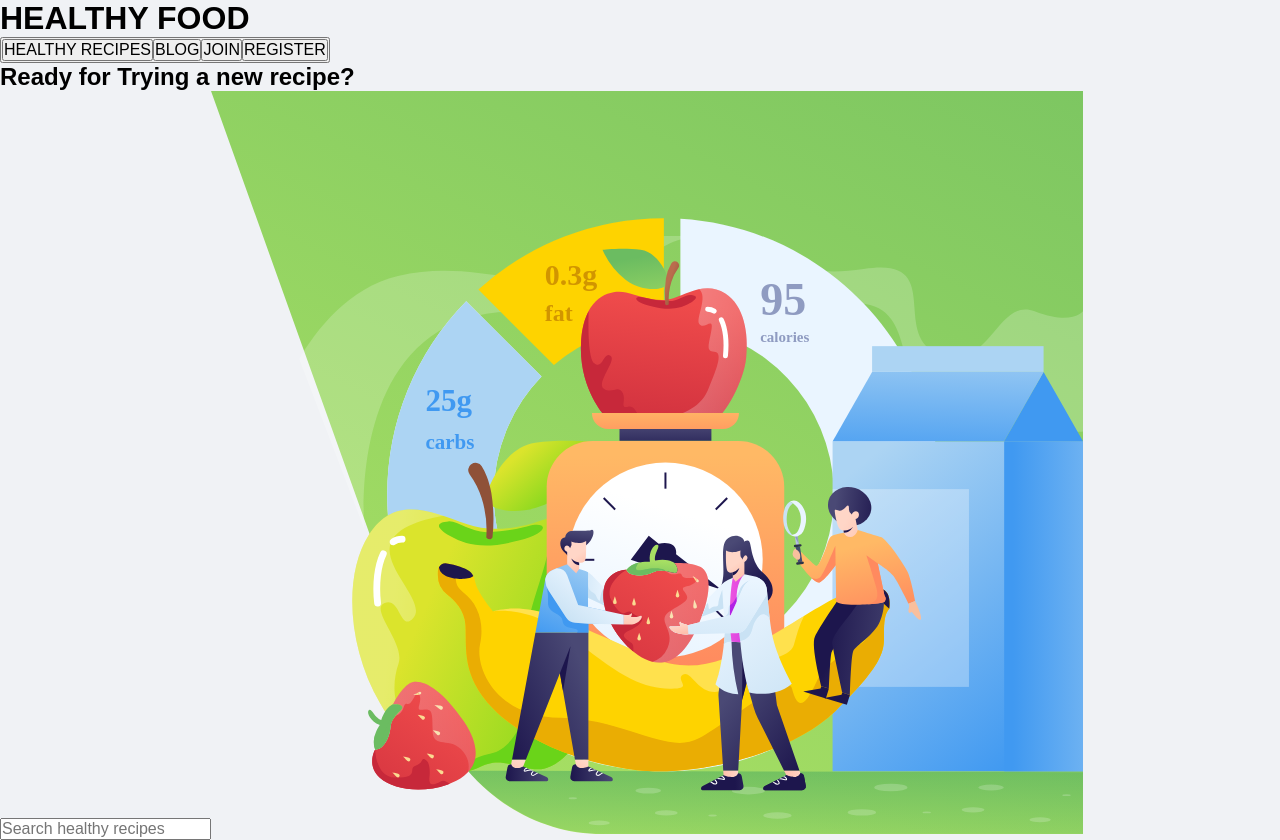
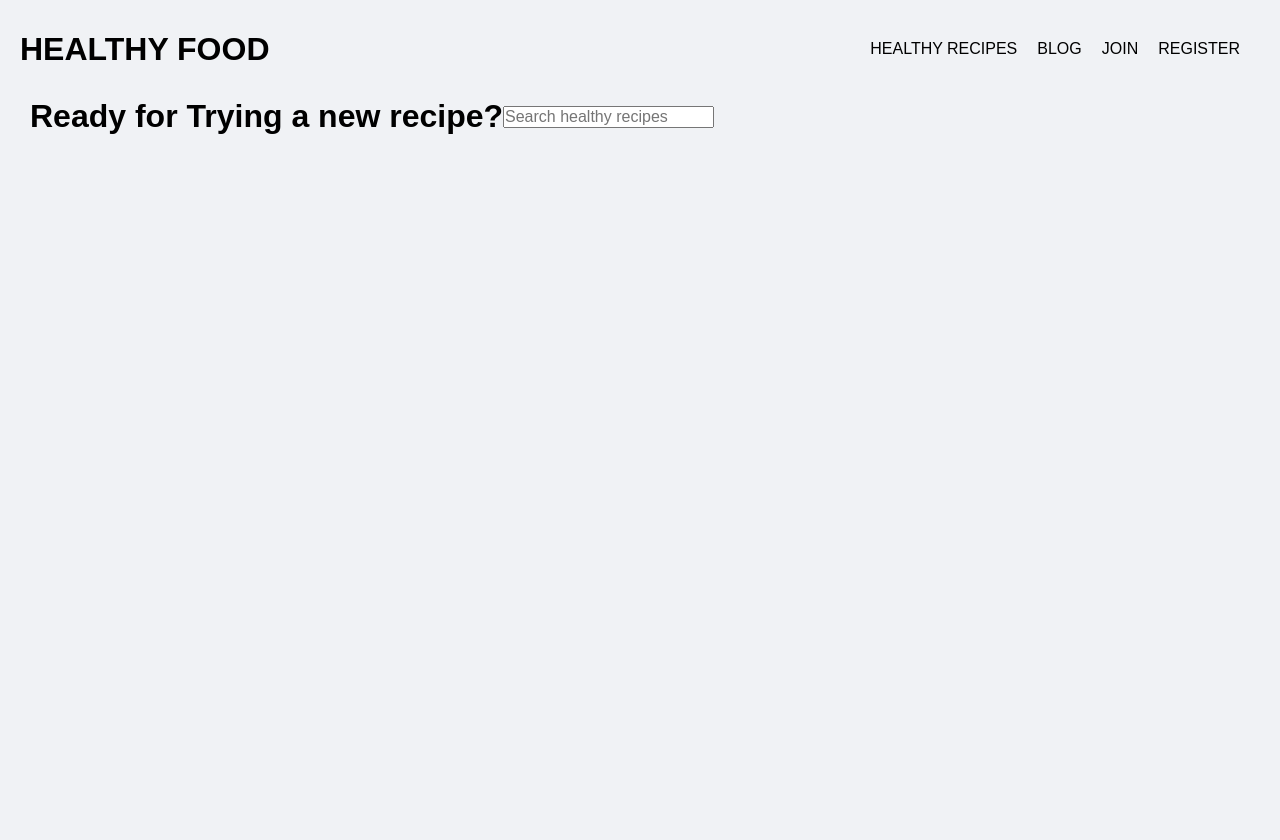
Before and after one commit to mariabenning/ProjetoComidaSaudadel, a React (Create React App) app: page / in a window 1280 px wide. After the commit the page ends 800 px from the top, so only its background shows below. Built offline with nearby package versions, Linux system fonts and the light colour scheme.

Commit message:
estilizando pagehome

```diff
--- a/src/Pages/Home/Home.js
+++ b/src/Pages/Home/Home.js
@@ -1,7 +1,7 @@
 
 import React from 'react'
 import Illutration from '../../img/Illustration.svg';
-import { Menu, Header, ContainerPrincipal } from './styled';
+import { NavMenu, Header, HomePage, TextPage, InputHome, ImgHome } from './styled';
 
 
 
@@ -12,23 +12,31 @@ const Home = () => {
 
 
     return (
-        <ContainerPrincipal>
+        <div>
             <Header>
                 <h1>HEALTHY FOOD</h1>
+
+            <nav>
+                <NavMenu>
+                <NavMenu>HEALTHY  RECIPES </NavMenu>
+                <NavMenu>BLOG</NavMenu>
+                <NavMenu>JOIN</NavMenu>
+                <NavMenu>REGISTER</NavMenu>
+                </NavMenu>
+
+            </nav>
+
             </Header>
-            <Menu>
-                <button>HEALTHY  RECIPES </button>
-                <button>BLOG</button>
-                <button>JOIN</button>
-                <button>REGISTER</button>
-            </Menu>
 
-            <h2>Ready for Trying a new recipe?</h2>
-            <input placeholder="Search healthy recipes"></input>
+             <HomePage>
 
-            <img src={Illutration} ></img>
+            <TextPage>Ready for Trying a new recipe?</TextPage>
+            <InputHome type = "search" id = "search" placeholder ="Search healthy recipes"></InputHome>
 
-        </ContainerPrincipal>
+
+
+            </HomePage>
+        </div>
     );
 }
 
--- a/src/Pages/Home/styled.js
+++ b/src/Pages/Home/styled.js
@@ -1,5 +1,6 @@
 
 import styled, { createGlobalStyle } from 'styled-components';
+import Illutration from '../../img/Illustration.svg';
 
 
 
@@ -8,17 +9,19 @@ import styled, { createGlobalStyle } from 'styled-components';
 *{  margin: 0;
     padding: 0;
     outline: 0;
+    list-style: none;
     box-sizing: border-box;
+
 
 }
 
   body {
     background: #F0F2F5 ;
-    -webkit-font-smoothing: antialiased
+    -webkit-font-smoothing: antialiased;
 
   }
 
-  body, input, button {
+  body, input, button, li, ul, p {
   font: 16px "Poppins", sans-serif;
   }
 
@@ -27,24 +30,67 @@ import styled, { createGlobalStyle } from 'styled-components';
     cursor: pointer;
   }
 
+
 `;
+
+
+
  export default GlobalStyle;
 
 
 
- export const Header = styled.div `
+export const Header = styled.div `
 display: flex;
+justify-content: space-between;
+flex-wrap: wrap;
+align-items: center;
+padding: 20px;
+
+
+body {
+background-image: url("../../img/Illustration.svg");
+background-repeat: no-repeat;
+}
+
 
 `
 
 
-export const Menu = styled.button `
+export const NavMenu = styled.li `
 display: flex;
+justify-content: space-around;
+padding: 10px;
 
 
 `
 
-export const ContainerPrincipal = styled.div `
+
+
+
+
+export const HomePage = styled.div `
+ display: flex;
+ align-items: center;
 
 
 `
+
+export const TextPage = styled.h1`
+display: flex;
+margin-left: 30px;
+
+`
+
+export const InputHome = styled.input`
+display: flex;
+
+
+
+`
+
+export const ImgHome = styled.img`
+max-width: 100%;
+
+
+
+`
```
